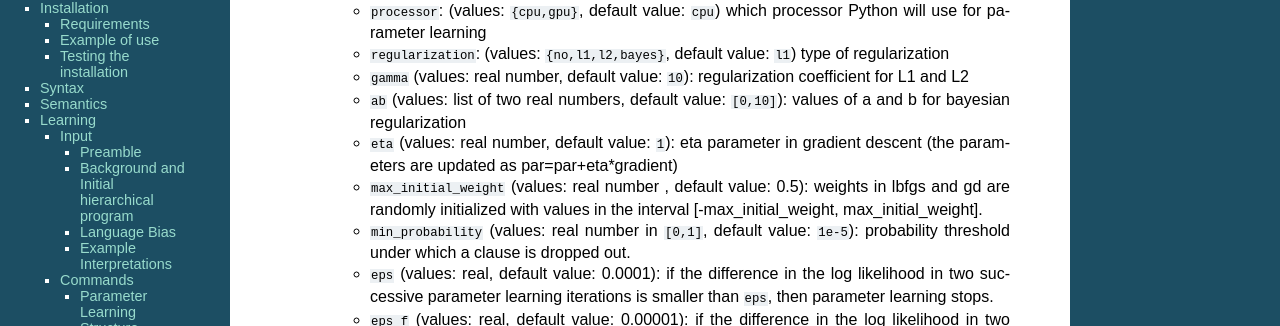
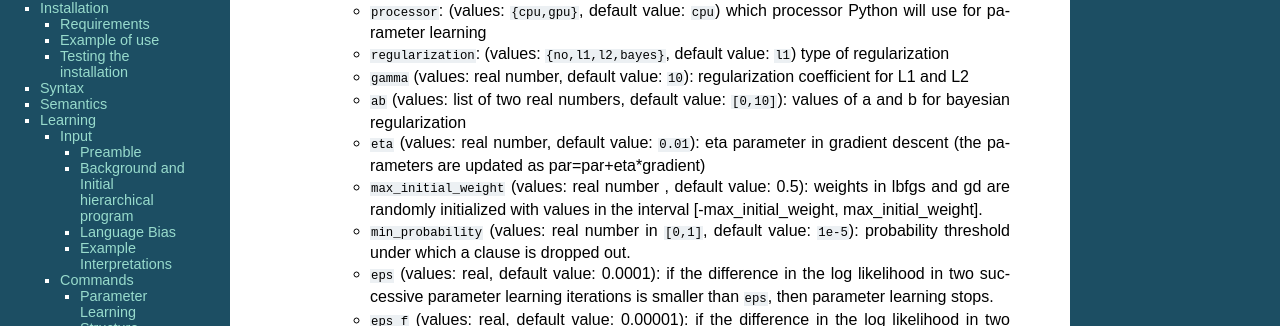
Before and after one commit to friguzzi/liftcover, a Sphinx documentation site: the page built from docs/index.rst, in a window 1280 px wide and 900 px high, scrolled down 8649 px. Shown: the part 122-448 px from the top of the window. Built offline with Sphinx 7.4.7, drawn with Linux system fonts in a browser that asks for light colours; cross-references to code outside the pages are shown as plain code.

Commit message:
changed the default value of eta to 0.01 from 1

```diff
--- a/docs/index.rst
+++ b/docs/index.rst
@@ -462,7 +462,7 @@ and read with commands of the form ::
     - :code:`regularization`: (values: :code:`{no,l1,l2,bayes}`, default value: :code:`l1`) type of regularization
     - :code:`gamma` (values: real number, default value: :code:`10`): regularization coefficient for L1 and L2
     - :code:`ab` (values: list of two real numbers, default value: :code:`[0,10]`): values of a and b for bayesian regularization
-    - :code:`eta` (values: real number, default value: :code:`1`): eta parameter in gradient descent (the parameters are updated as par=par+eta*gradient)
+    - :code:`eta` (values: real number, default value: :code:`0.01`): eta parameter in gradient descent (the parameters are updated as par=par+eta*gradient)
     - :code:`max_initial_weight` (values: real number , default value: 0.5): weights in lbfgs and gd are randomly initialized with values in the interval [-max_initial_weight, max_initial_weight].
     - :code:`min_probability` (values: real number in :code:`[0,1]`, default value: :code:`1e-5`):  probability threshold under which a clause is dropped out.
     - :code:`eps` (values: real, default value: 0.0001): if the difference in the log likelihood in two successive parameter learning iterations is smaller than :code:`eps`, then parameter learning stops.
```
Also changed, not shown: 14 other files.
